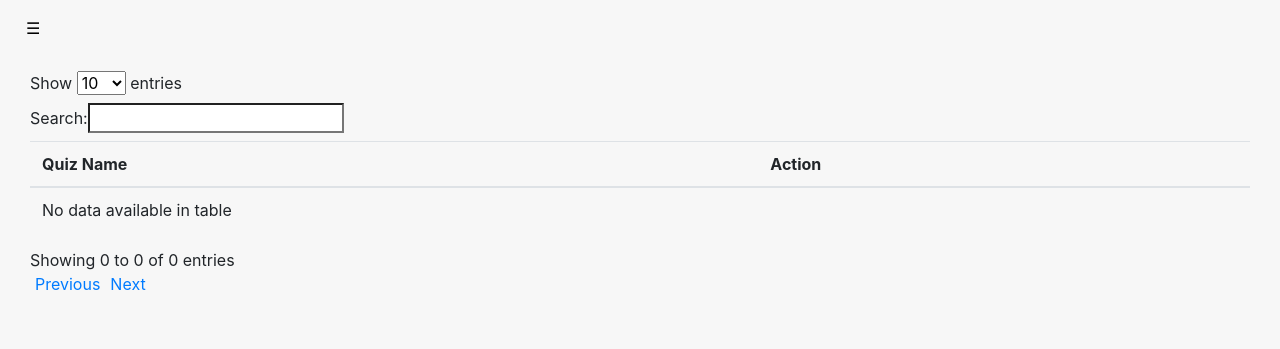
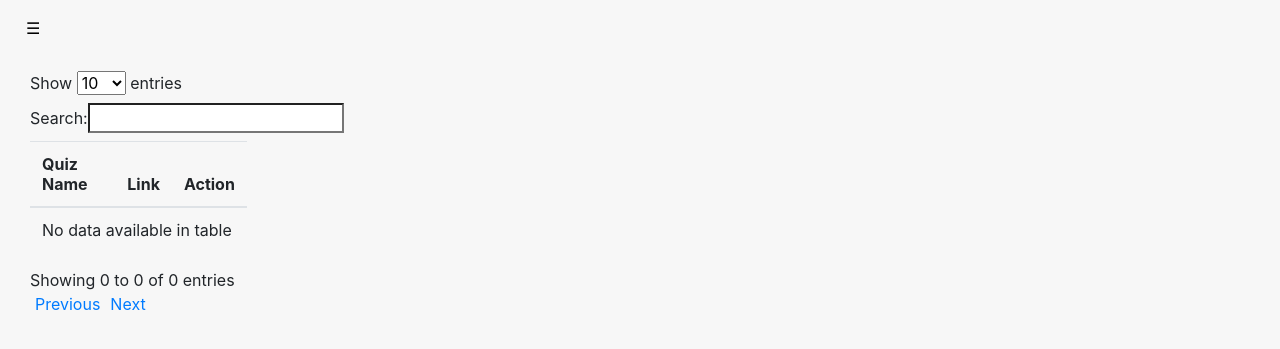
Before and after one commit to gibran-abdillah/quiz-app, a Flask app: template app/templates/dashboard/manage-quiz.html in a window 1280 px wide. Shown: the top 349 px of the page. Run offline with Flask 2, Linux system fonts and the light colour scheme; the template is opened without the code that fills it, so the values that code supplies are empty; parts of the project's set-up code (start-up, migrations or seed data) failed here and were passed over; some libraries are stand-ins or nearby versions.

Commit message:
Add quiz link in manage-quiz page

```diff
--- a/app/templates/dashboard/manage-quiz.html
+++ b/app/templates/dashboard/manage-quiz.html
@@ -8,10 +8,11 @@
     {% include 'dashboard/includes/sidebar.html' %}
     {% extends 'dashboard/includes/content.html' %}
     {% block text_content %}
-        <table class='table' id='table-quiz'>
+        <table class='table table-responsive' id='table-quiz'>
             <thead>
                 <tr>
                     <th>Quiz Name</th>
+                    <th>Link</th>
                     <th>Action</th>
                 </tr>
             </thead>
@@ -19,6 +20,7 @@
                 {% for quiz, id in data %}
                     <tr>
                         <td>{{quiz}}</td>
+                        <td>{{url_for("quiz.quiz_homepage", code=id, _external=True)}}</td>
                         <td>
                             <a href='{{url_for("dashboard.edit_quiz", code=id)}}' class='table-link'>Edit</a>
                             <a href='{{url_for("dashboard.delete_quiz", code=id)}}' class='text-danger'>Delete</a>
```
